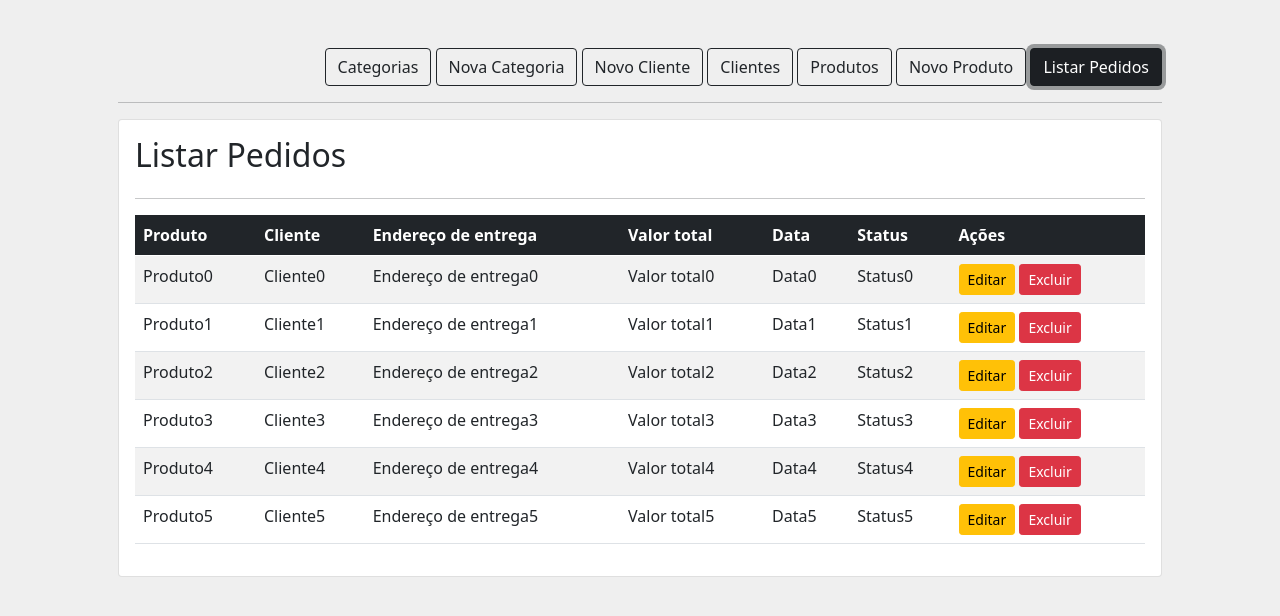
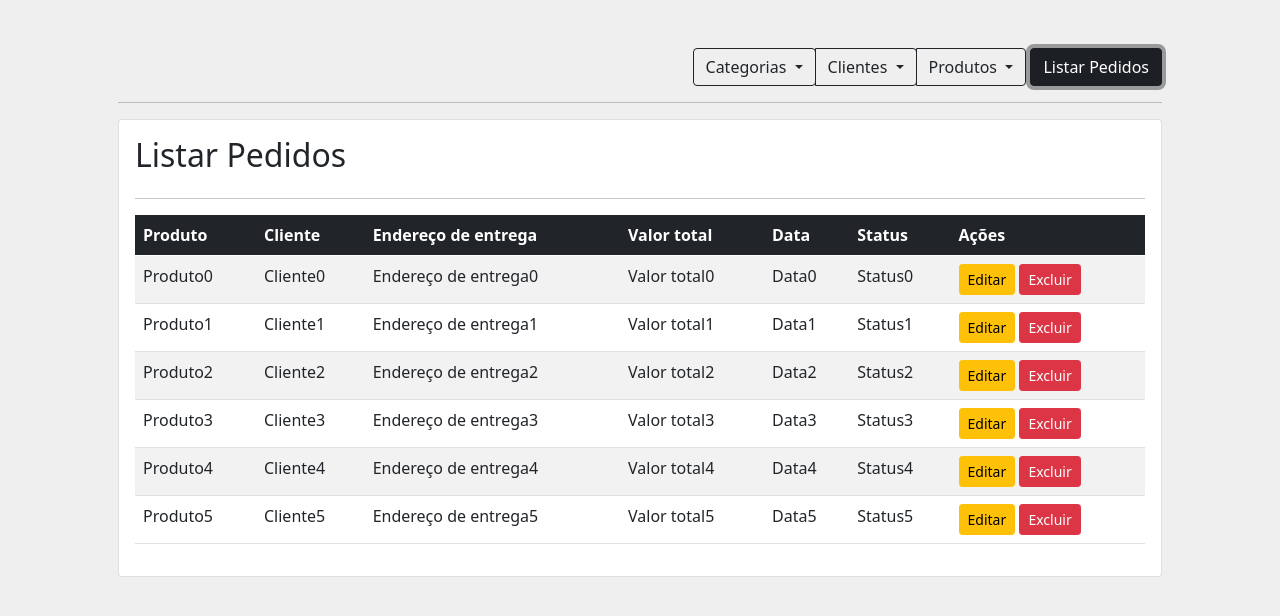
Before and after one commit to iwtrainingbr/carrinho-virtual-admin, a website: page index.html in a window 1280 px wide. Both pictures are taken after a click on the button "Listar Pedidos". Drawn offline with nearby package versions, Linux system fonts and the light colour scheme.

Commit message:
Agrupando botoes do menu navbar

```diff
--- a/index.html
+++ b/index.html
@@ -12,6 +12,9 @@
     <hr>
 
     <section id="content" class="card card-body"></section>
+
+    <script src="node_modules/bootstrap/dist/js/bootstrap.bundle.min.js"></script>
+
     <script src="js/validate/client/validateAddClient.js"></script>
     <script src="js/pages/category/listCategories.js"></script>
     <script src="js/pages/category/addCategory.js"></script>
--- a/js/components/navbar.js
+++ b/js/components/navbar.js
@@ -12,12 +12,32 @@ const ROUTES = {
 function navbar() {
   return `
     <nav class="text-end">
-      <button data-component="menu" data-action="categories" class="btn btn-outline-dark">Categorias</button>
-      <button data-component="menu" data-action="addCategory" class="btn btn-outline-dark">Nova Categoria</button>
-      <button data-component="menu" data-action="addClient" class="btn btn-outline-dark">Novo Cliente</button>
-      <button data-component="menu" data-action="listClients" class="btn btn-outline-dark">Clientes</button>
-      <button data-component="menu" data-action="products" class="btn btn-outline-dark">Produtos</button>
-      <button data-component="menu" data-action="addProduct" class="btn btn-outline-dark">Novo Produto</button>
+      <div class="btn-group">
+        <button data-menu-group="categories" class="btn btn-outline-dark dropdown-toggle" type="button" id="dropdownMenuButton1" data-bs-toggle="dropdown" aria-expanded="false">
+          Categorias
+        </button>
+        <ul class="dropdown-menu" aria-labelledby="dropdownMenuButton1">
+          <li><a data-menu-item="categories" class="dropdown-item" data-component="menu" data-action="addCategory">Nova</a></li>
+          <li><a data-menu-item="categories" class="dropdown-item" data-component="menu" data-action="categories">Listar</a></li>
+        </ul>
+
+        <button data-menu-group="clients" class="btn btn-outline-dark dropdown-toggle" type="button" id="dropdownMenuButton1" data-bs-toggle="dropdown" aria-expanded="false">
+          Clientes
+        </button>
+        <ul class="dropdown-menu" aria-labelledby="dropdownMenuButton1">
+          <li><a data-menu-item="clients" class="dropdown-item" data-component="menu" data-action="addClient">Novo</a></li>
+          <li><a data-menu-item="clients" class="dropdown-item" data-component="menu" data-action="listClients">Listar</a></li>
+        </ul>
+
+        <button data-menu-group="products" class="btn btn-outline-dark dropdown-toggle" type="button" id="dropdownMenuButton1" data-bs-toggle="dropdown" aria-expanded="false">
+          Produtos
+        </button>
+        <ul class="dropdown-menu" aria-labelledby="dropdownMenuButton1">
+          <li><a data-menu-item="products" class="dropdown-item" data-component="menu" data-action="addProduct">Novo</a></li>
+          <li><a data-menu-item="products" class="dropdown-item" data-component="menu" data-action="products">Listar</a></li>
+        </ul>
+      </div>
+
       <button data-component="menu" data-action="listOrders" class="btn btn-outline-dark">Listar Pedidos</button>
     </nav>
   `;
--- a/js/index.js
+++ b/js/index.js
@@ -4,16 +4,32 @@ const MENU = document.querySelectorAll('[data-component="menu"]');
 
 function updateMenuItems() {
   MENU.forEach(item => {
-    item.classList.remove('btn-dark');
-    item.classList.add('btn-outline-dark');
+    if (item.hasAttribute('data-menu-item')) {
+      let menuItem = item.getAttribute('data-menu-item')
+
+      document.querySelector(`[data-menu-group="${menuItem}"]`).classList.add('btn-outline-dark');
+      document.querySelector(`[data-menu-group="${menuItem}"]`).classList.remove('btn-dark');
+    } else {
+      item.classList.remove('btn-dark');
+      item.classList.add('btn-outline-dark');
+    }
   });
 }
 
 MENU.forEach(item => {
   item.addEventListener('click', () => {
     updateMenuItems();
-    item.classList.remove('btn-outline-dark');
-    item.classList.add('btn-dark');
+
+    if (item.hasAttribute('data-menu-item')) {
+      let menuItem = item.getAttribute('data-menu-item')
+
+      document.querySelector(`[data-menu-group="${menuItem}"]`).classList.remove('btn-outline-dark');
+      document.querySelector(`[data-menu-group="${menuItem}"]`).classList.add('btn-dark');
+    } else {
+      item.classList.remove('btn-outline-dark');
+      item.classList.add('btn-dark');
+    }
+
 
     window.document.title = item.innerHTML;
 
```
